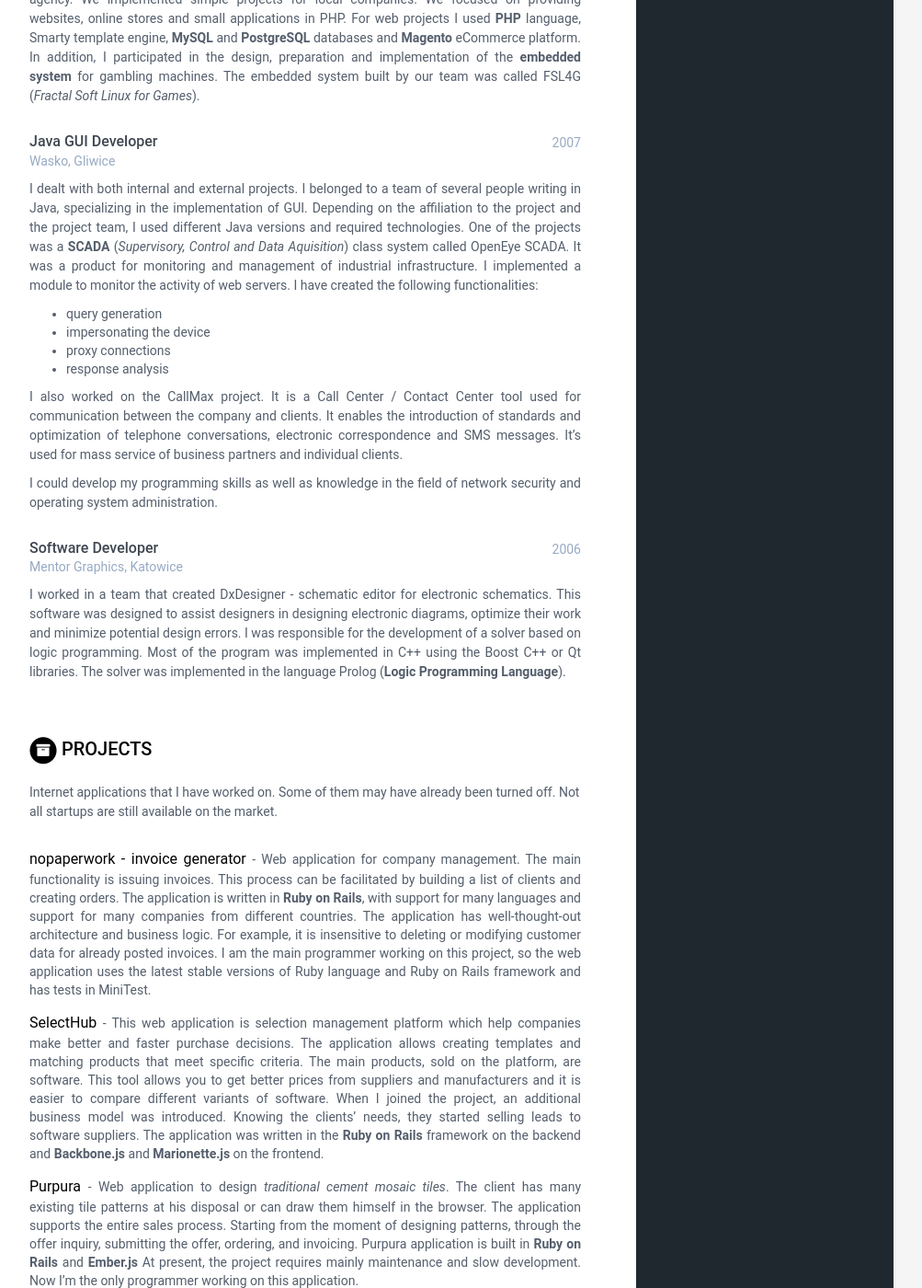
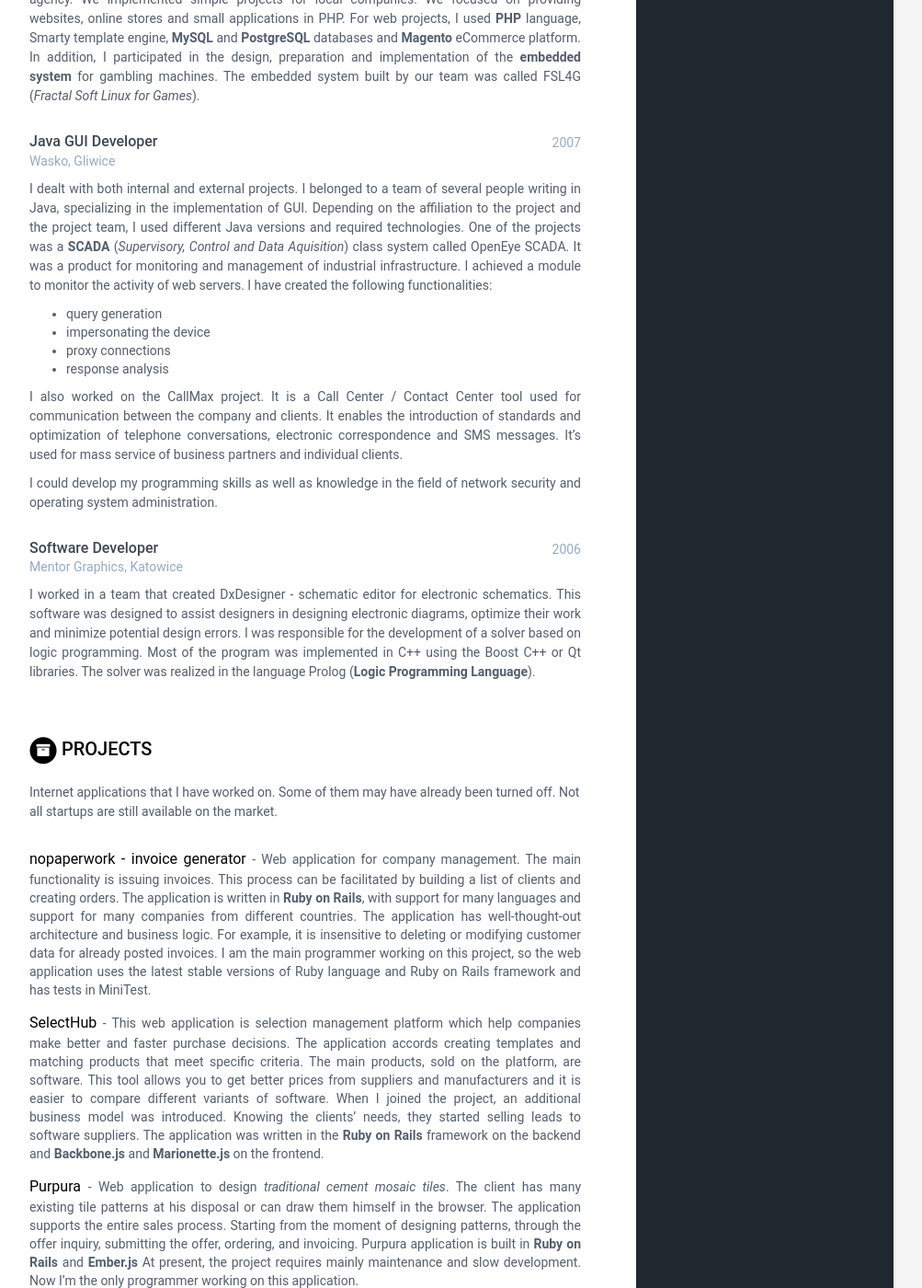
Before and after one commit to torrocus/cv, a Jekyll site: the page built from index.html, in a window 1280 px wide and 1400 px high, scrolled down 1154 px. Shown: the whole window at 92% size, without its empty margins (168-1171 px from the left). Built offline with Jekyll 4.4.1, drawn with Linux system fonts in a browser that asks for light colours; some of the changed lines change nothing that is shown; some of the changed text lies outside the part shown.

Commit message:
Fix typos and duplications

```diff
--- a/_data/data.yml
+++ b/_data/data.yml
@@ -44,8 +44,8 @@
     Experience has taught me that technology is just a tool.
     But I like my tools: **Ruby** (programming language), **Ruby on Rails** (backend development framework), Linux.
     I share my knowledge and experience.
-    I'm a mentor at **CoderDojo** and at the **Rails Girls** workshop.
-    I participate in conferences and local IT meetings, and sometimes I present a technical presentation.
+    I'm a mentor at **CoderDojo** and at the **Rails Girls** workshops.
+    I participate in conferences and local IT meetings, and sometimes, I present a technical presentation.
 
 education:
 
@@ -54,7 +54,7 @@
       time: 2011 - Present
       company: Fractal Soft, remotely
       details: |
-        Instead of websites for local clients, we started to implement long-term projects.
+        Instead of creating websites for local clients, we started to implement long-term projects.
 
         Initially, we worked on the **casino online**.
         We've built games like slot machine (fruit machine), American poker, Blackjack (Twenty-One), American style roulette and French/European style roulette.
@@ -62,17 +62,17 @@
         My tasks in this project included prototyping and technical decision making, architecture design, refactoring and performance optimization, integration of individual modules, deployment, team management and customer contact.
         The project was written in **Ruby on Rails** with elements in **JavaScript**.
         We used animations based on sprites and CSS3.
-        The whole was well tested in **RSpec** and **Cucumber** with **Selenium**.
+        The whole app was well tested in **RSpec** and **Cucumber** with **Selenium**.
 
-        In the meantime, we were implementing a web application to **manage ideas** as hitdea.
-        I was responsible for design architecture and implementation, managing a team of a few people and translating business requirements into technical tasks.
+        In the meantime, we were implementing a web application to **manage ideas** called hitdea.
+        I was responsible for designing architecture and implementation, managing a team of a few people and translating business requirements into technical tasks.
         As **DevOps**, I was also involved in building and developing network and system infrastructure as well as deployment of **Rails applications** to production.
-        Acting as the **CTO**, I participated in key business meetings for this startup (San Francisco, New York, Maiami).
+        Acting as the **CTO**, I participated in key business meetings for this startup (San Francisco, New York, Miami).
 
         During the end of the first version of the application we received feedback about the need to build a mobile application.
         We decided to divide the monolithic architecture into microservices and at the same time build a frontend that communicates with the backend via the API.
         Thanks to the use of **Ember.js** as a frontend framework and **PhoneGap** as a mobile development framework, we were able to quickly implement a mobile application.
-        Although a second, working version of the application was created, it has never been used in production.
+        Although, a second, working version of the application was created, it has never been used in production.
         <!-- In retrospect, I consider the decision to build microservices as erroneous and premature. -->
 
         There were also many other applications in which I had my share.
@@ -92,7 +92,7 @@
         I decided to become an entrepreneur and together with a friend I founded a small interactive agency.
         We implemented simple projects for local companies.
         We focused on providing websites, online stores and small applications in PHP.
-        For web projects I used **PHP** language, Smarty template engine, **MySQL** and **PostgreSQL** databases and **Magento** eCommerce platform.
+        For web projects, I used **PHP** language, Smarty template engine, **MySQL** and **PostgreSQL** databases and **Magento** eCommerce platform.
         In addition, I participated in the design, preparation and implementation of the **embedded system** for gambling machines.
         The embedded system built by our team was called FSL4G (_Fractal Soft Linux for Games_).
 
@@ -105,7 +105,7 @@
         Depending on the affiliation to the project and the project team, I used different Java versions and required technologies.
         One of the projects was a **SCADA** (_Supervisory, Control and Data Aquisition_) class system called OpenEye SCADA.
         It was a product for monitoring and management of industrial infrastructure.
-        I implemented a module to monitor the activity of web servers.
+        I achieved a module to monitor the activity of web servers.
         I have created the following functionalities:
 
         - query generation
@@ -129,7 +129,7 @@
         This software was designed to assist designers in designing electronic diagrams, optimize their work and minimize potential design errors.
         I was responsible for the development of a solver based on logic programming.
         Most of the program was implemented in C++ using the Boost C++ or Qt libraries.
-        The solver was implemented in the language Prolog (**Logic Programming Language**).
+        The solver was realized in the language Prolog (**Logic Programming Language**).
 
 projects:
   title: Projects
@@ -156,7 +156,7 @@
       link: https://selecthub.com
       tagline: >
         This web application is selection management platform which help companies make better and faster purchase decisions.
-        The application allows creating templates and matching products that meet specific criteria.
+        The application accords creating templates and matching products that meet specific criteria.
         The main products, sold on the platform, are software.
         This tool allows you to get better prices from suppliers and manufacturers and it is easier to compare different variants of software.
         When I joined the project, an additional business model was introduced.
```
